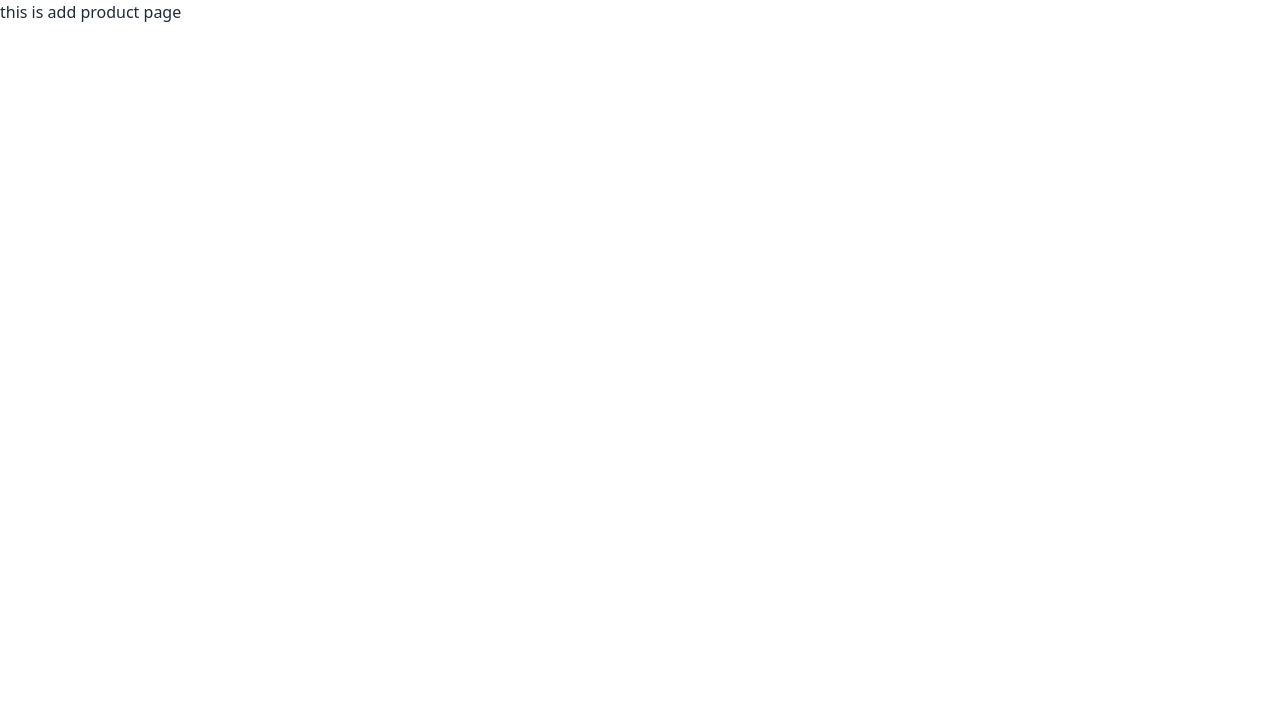
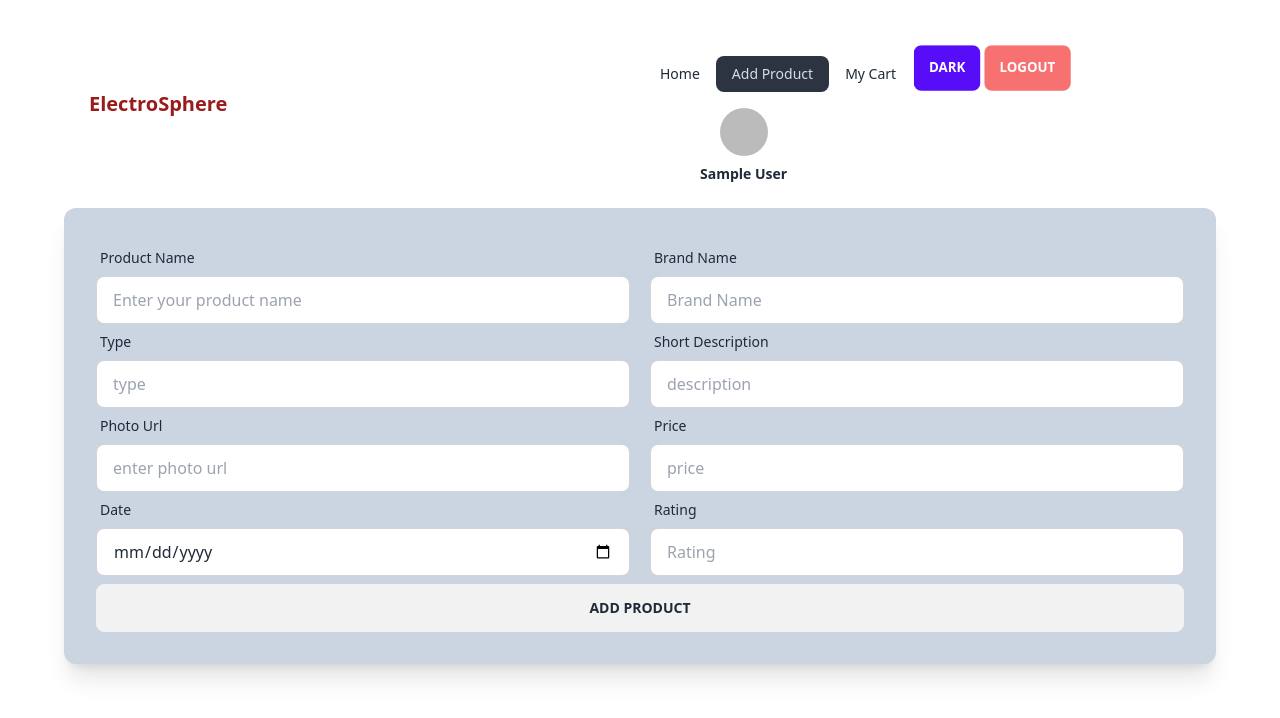
Before and after one commit to SM-RIYAD/electro-sphere-client, a React (Vite) app: page /addproduct in a window 1280 px wide. Shown: the top 718 px of the page. Built offline with nearby package versions, Linux system fonts and the light colour scheme; no server answers; sample sign-in values are in the browser's storage.

Commit message:
added add product form

```diff
--- a/package.json
+++ b/package.json
@@ -17,7 +17,8 @@
     "react-dom": "^18.2.0",
     "react-router-dom": "^6.17.0",
     "react-toastify": "^9.1.3",
-    "sort-by": "^1.2.0"
+    "sort-by": "^1.2.0",
+    "sweetalert2": "^11.7.32"
   },
   "devDependencies": {
     "@types/react": "^18.2.15",
--- a/src/Pages/AddProduct/AddProduct.jsx
+++ b/src/Pages/AddProduct/AddProduct.jsx
@@ -1,9 +1,181 @@
 import React from 'react';
+import { Link } from 'react-router-dom';
+import Swal from 'sweetalert2'
+import Header from '../../Shared/Header';
 
 const AddProduct = () => {
+
+    const  handleAddProduct = (e)=>{
+        event.preventDefault();
+        const form = e.target;
+const name = form.name.value;
+
+
+const photo = form.photo.value;
+const date = form.date.value;
+const price = form.price.value;
+const rating = form.rating.value;
+const description = form.description.value;
+const type = form.type.value;
+const brand = form.brandName.value;
+
+const newProduct= {name,brand, date, price, rating, description,type,photo
+    }
+
+ console.log(" added product is  ", newProduct);
+///sending product to server
+ fetch('http://localhost:5000/addproduct', {
+    method: 'POST',
+    headers: {
+        'content-type': 'application/json'
+    },
+    body: JSON.stringify(newProduct)
+})
+    .then(res => res.json())
+    .then(data => {
+        console.log(data);
+        if(data.insertedId){
+            Swal.fire({
+                title: 'Success!',
+                text: 'Product Added Successfully',
+                icon: 'success',
+                confirmButtonText: 'Cool'
+              })
+        }
+    })
+
+}
     return (
-        <div>
-            this is add product page
+
+        <div >
+            <Header></Header>
+
+            <div className='lg:max-w-6xl mx-auto bg-slate-300 rounded-xl shadow-xl'>
+            <form onSubmit={handleAddProduct} className="card-body">
+
+<div className="flex lg:flex-row flex-col gap-5">
+<div className="w-full lg:w-1/2 ">
+
+
+<div className="form-control">
+<label className="label">
+  <span className="label-text">Product Name</span>
+</label>
+<input
+  type="text"
+  name="name"
+  placeholder="Enter your product name"
+  className="input input-bordered"
+  required
+/>
+
+</div>
+<div className="form-control">
+<label className="label">
+  <span className="label-text">Type</span>
+</label>
+<input
+  type="type"
+  name="type"
+  placeholder="type"
+  className="input input-bordered"
+  required
+/>
+</div>
+
+<div className="form-control">
+<label className="label">
+  <span className="label-text">Photo Url</span>
+</label>
+<input
+  type="photo"
+  name="photo"
+  placeholder="enter photo url"
+  className="input input-bordered"
+  required
+/>
+</div>
+
+<div className="form-control">
+<label className="label">
+  <span className="label-text">Date</span>
+</label>
+<input
+  type="date"
+  name="date"
+  placeholder="enter the date of add"
+  className="input input-bordered"
+  required
+/>
+</div>
+</div>
+<div className="lg:w-1/2 w-full">
+
+<div className="form-control">
+<label className="label">
+  <span className="label-text">Brand Name</span>
+</label>
+<input
+  type="text"
+  name="brandName"
+  placeholder="Brand Name"
+  className="input input-bordered"
+  required
+/>
+
+</div>
+
+<div className="form-control">
+<label className="label">
+  <span className="label-text">Short Description</span>
+</label>
+<input
+  type="text"
+  name="description"
+  placeholder="description"
+  className="input input-bordered"
+  required
+/>
+
+</div>
+<div className="form-control">
+<label className="label">
+  <span className="label-text">Price</span>
+</label>
+<input
+  type="number"
+  name="price"
+  placeholder="price"
+  className="input input-bordered"
+  required
+/>
+
+</div>
+
+<div className="form-control">
+<label className="label">
+  <span className="label-text">Rating</span>
+</label>
+<input
+  type="number"
+  name="rating"
+  placeholder="Rating"
+  className="input input-bordered"
+  required
+/>
+
+</div>
+</div>
+
+
+</div>
+<input type="submit" value="Add Product" className="btn btn-block" />
+
+</form>
+
+            </div>
+
+
         </div>
     );
 };
--- a/src/Pages/Home/Banner.jsx
+++ b/src/Pages/Home/Banner.jsx
@@ -7,8 +7,8 @@ const Banner = () => {
   <div className="hero-overlay bg-opacity-60"></div>
   <div className="hero-content text-center text-neutral-content">
     <div className="max-w-md">
-      <h1 className="mb-5 text-5xl font-bold">Discover ElectroSphere!</h1>
-      <p className="mb-5">ElectroSphere invites you to explore a curated universe of cutting-edge electronics from leading brands like Apple, Samsung, and Sony. Find the latest smartphones, tablets, laptops, and accessories—all handpicked for quality and innovation. With expert reviews, secure shopping, and swift delivery, we're not just an electronics store; we're your trusted tech companion. Upgrade your digital lifestyle today with ElectroSphere!</p>
+      <h1 className="mb-5 text-4xl font-bold">Discover ElectroSphere!</h1>
+      <p className="mb-5">ElectroSphere invites you to explore a curated universe of cutting-edge electronics from leading brands like Apple, Samsung, and Sony. Find the latest smartphones, tablets, laptops, and accessories—all handpicked for quality and innovation. !</p>
       <button className="btn btn-primary">Register</button>
     </div>
   </div>
--- a/src/Pages/Home/BrandCards.jsx
+++ b/src/Pages/Home/BrandCards.jsx
@@ -6,8 +6,8 @@ const BrandCards = ({ brand }) => {
   return (
     <Link to={`/brand/${_id}`}>
       {" "}
-      <div className="hover:scale-95 " >
-        <div className="card w-96 bg-base-100 shadow-xl image-full border  border-stone-100">
+      <div className="hover:scale-95  " >
+        <div className="card lg:w-96 md:w-auto w-56 bg-base-100 shadow-xl image-full border  border-stone-100">
           <figure className="h-56">
             <img
               className=" w-full h-full object-cover"
--- a/src/Pages/Home/Home.jsx
+++ b/src/Pages/Home/Home.jsx
@@ -20,7 +20,7 @@ const [brands,setBrands]=useState([]);
         <div data-theme={`${theme}`} className="">
          <Header></Header>
          <Banner/>
-<div className="grid lg:max-w-6xl mx-auto gap-5 mt-10 grid-cols-3">
+<div className="grid lg:max-w-6xl mx-auto gap-5 mt-10 lg:grid-cols-3 md:grid-cols-1 md:px-48 lg:px-0 grid-cols-1 lg:ps-0 ps-12 ">
 
 {
 brands.map((brand,idx)=><BrandCards brand={brand} key={idx}/>)
--- a/src/Pages/login/Login.jsx
+++ b/src/Pages/login/Login.jsx
@@ -16,7 +16,7 @@ const Login = () => {
     toast.success(successmsg, { position: "bottom-center" });
 //   const { signIn,googleSignIn } = useContext(AuthContext);
 
-const { signIn,googleSignIn }=useContext(AuthContext);
+const { signIn,googleSignIn,theme }=useContext(AuthContext);
 
   const handleLogin = (e) => {
     e.preventDefault();
@@ -66,7 +66,7 @@ const { signIn,googleSignIn }=useContext(AuthContext);
 
   }
   return (
-    <div className="">
+    <div data-theme={`${theme}`}  className="">
      <Header></Header>
       <ToastContainer />
       <div className="hero min-h-screen ">
--- a/src/Shared/Header.jsx
+++ b/src/Shared/Header.jsx
@@ -25,7 +25,52 @@ const Header = () => {
       <li className={`${user ? "pt-10" : "pt-5"} `}>
         <NavLink to="/mycart">My Cart</NavLink>
       </li>
-      <li>
+
+
+      <li className={`${user ? "pt-7" : "pt-5"} `}>  {theme === "light" && (
+            <button
+              onClick={() => {setTheme("dark");
+              console.log("this is theme ",theme)
+
+            }}
+              className="btn btn-primary p-4   border-0 text-white"
+            >
+              {" "}
+              Dark
+            </button>
+          )}
+
+          {theme === "dark" && (
+            <button
+              onClick={() => {setTheme("light")
+
+
+            console.log("this is theme ",theme)}}
+              className="btn btn-primary ms-5 border-0 text-white"
+            >
+              {" "}
+              Light
+            </button>
+          )}</li>
+          <li className={`${user ? "pt-7" : "pt-2"} `}>
+          {user?.displayName ? (
+            <button
+              onClick={handleLogout}
+              className="btn btn-primary bg-red-400 border-0 pt-4 text-white"
+            >
+              {" "}
+              Logout
+            </button>
+          ) : (
+            <Link to={"/login"}>
+              <button className="btn btn-primary bg-red-400 border-0 pt-4 text-white pb-5">
+                {" "}
+                Log in
+              </button>{" "}
+            </Link>
+          )}
+          </li>
+          <li>
         {user && (
           <div className=" lg:ms-10  flex items-center flex-col mt-2 gap-2  ">
             <div className="rounded-full ">
@@ -72,10 +117,11 @@ const Header = () => {
           </a>
         </div>
         <div className="navbar-center hidden lg:flex">
-          <ul className="menu menu-horizontal px-1">{navLinks}</ul>
+          {/* <ul className="menu menu-horizontal px-1">{navLinks}</ul> */}
         </div>
-        <div className="navbar-end">
-          {user?.displayName ? (
+        <div className="navbar-end hidden lg:flex">
+        <ul className="menu menu-horizontal px-1">{navLinks}</ul>
+          {/* {user?.displayName ? (
             <button
               onClick={handleLogout}
               className="btn btn-primary bg-red-400 border-0 text-white"
@@ -90,8 +136,8 @@ const Header = () => {
                 Log in
               </button>{" "}
             </Link>
-          )}
-          {theme === "light" && (
+          )} */}
+          {/* {theme === "light" && (
             <button
               onClick={() => {setTheme("dark");
               console.log("this is theme ",theme)
@@ -115,7 +161,7 @@ const Header = () => {
               {" "}
               Light
             </button>
-          )}
+          )} */}
         </div>
       </div>
     </div>
```
Also changed, not shown: 1 other file (tests, documents, lock files or other folders).
